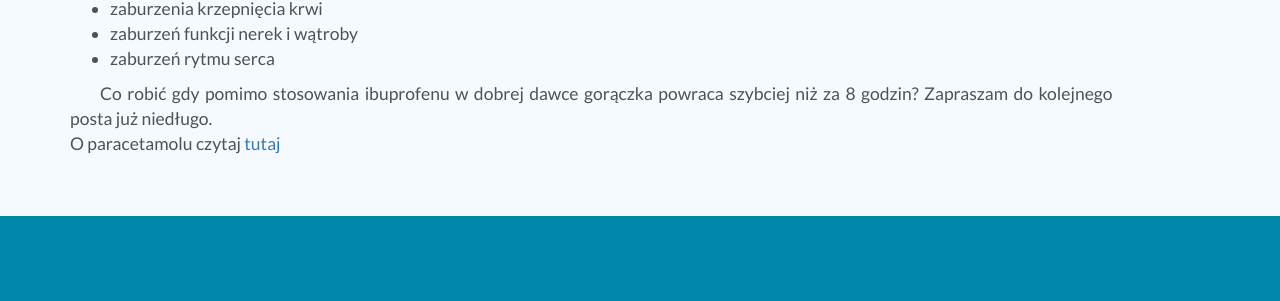
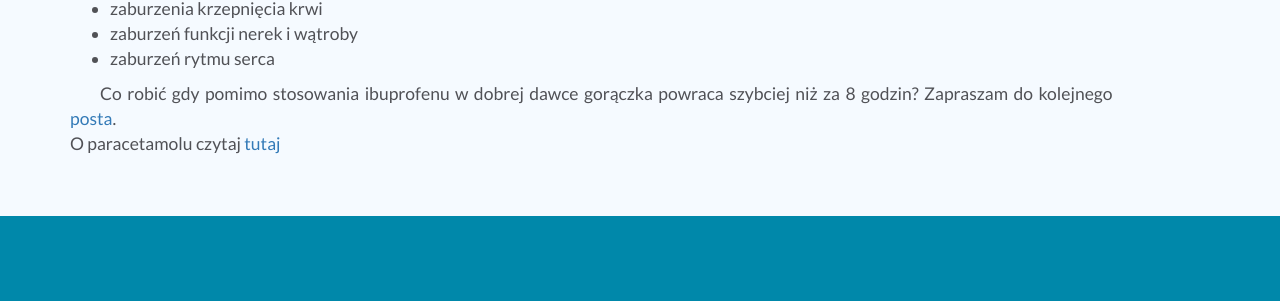
Before and after one commit to kardigen/koniczynka-med.guthub.io, a Jekyll site: the page built from _posts/2017-11-06-leki-przeciwgoraczkowe-ibuprofen.markdown, in a window 1280 px wide and 900 px high, scrolled down 1628 px. Shown: the part 394-695 px from the top of the window. Built offline with Jekyll 4.4.1, drawn with Linux system fonts in a browser that asks for light colours; our own code applies the rules of GitHub Pages for plain Markdown files.

Commit message:
Update 2017-11-06-leki-przeciwgoraczkowe-ibuprofen.markdown

```diff
--- a/_posts/2017-11-06-leki-przeciwgoraczkowe-ibuprofen.markdown
+++ b/_posts/2017-11-06-leki-przeciwgoraczkowe-ibuprofen.markdown
@@ -75,5 +75,5 @@ Przy większych dawkach może dojść do:
 * zaburzeń funkcji nerek i wątroby
 * zaburzeń rytmu serca
 
-Co robić gdy pomimo stosowania ibuprofenu w dobrej dawce gorączka powraca szybciej niż za 8 godzin? Zapraszam do kolejnego posta już niedługo.
+Co robić gdy pomimo stosowania ibuprofenu w dobrej dawce gorączka powraca szybciej niż za 8 godzin? Zapraszam do kolejnego [posta](http://koniczynka-med.pl/2017/11/10/laczenie-lekow-przeciwgoraczkowych.html).
 O paracetamolu czytaj [tutaj](http://koniczynka-med.pl/2017/11/03/leki-przeciwgoraczkowe-paracetamol.html)
```
